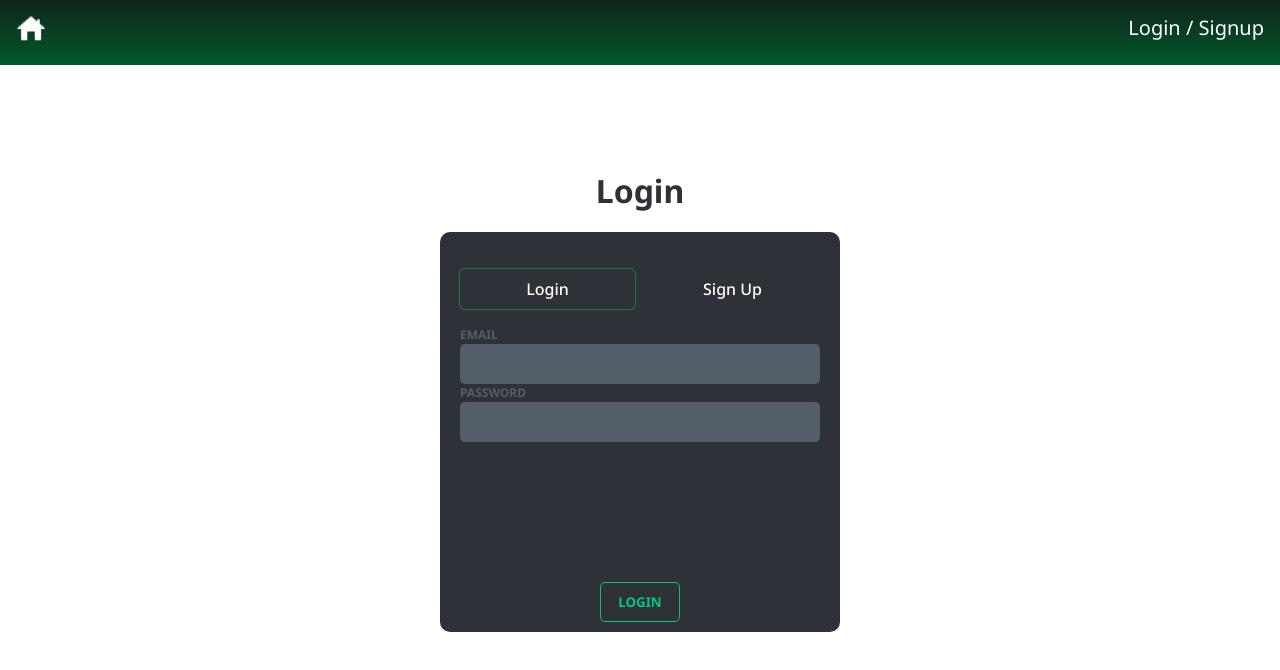
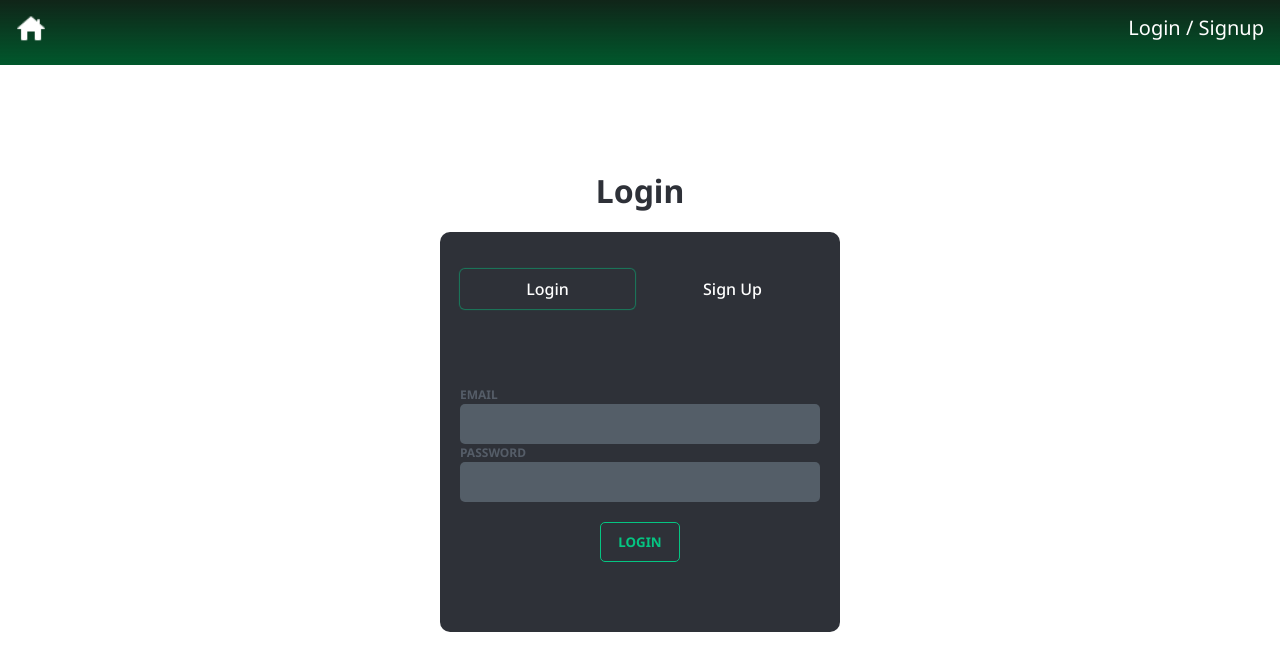
Before and after one commit to agnivg/To-do-list, a React (Create React App) app in the folder frontend/: page / in a window 1280 px wide. Both pictures are taken after a click on the element "Login". Shown: the top 670 px of the page. Built offline with nearby package versions, Linux system fonts and the light colour scheme.

Commit message:
moved button to center

```diff
--- a/frontend/src/components/user/LoginSignup/Login.module.css
+++ b/frontend/src/components/user/LoginSignup/Login.module.css
@@ -2,8 +2,8 @@
   display: flex;
   flex-direction: column;
   align-items: center;
-  justify-content: space-between;
-  gap: 10px;
+  justify-content:center;
+  gap: 20px;
   height: 100%;
 }
 .Form>div{
```
